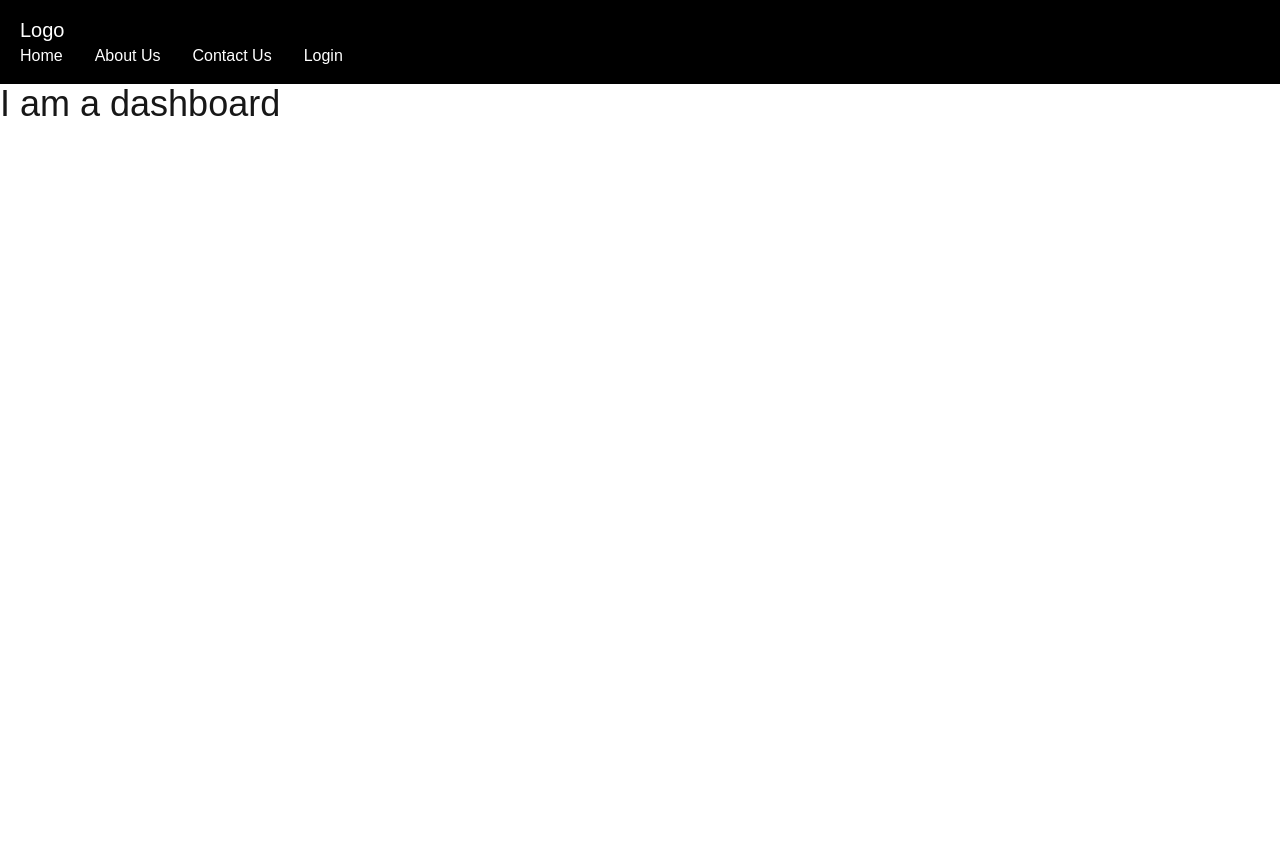
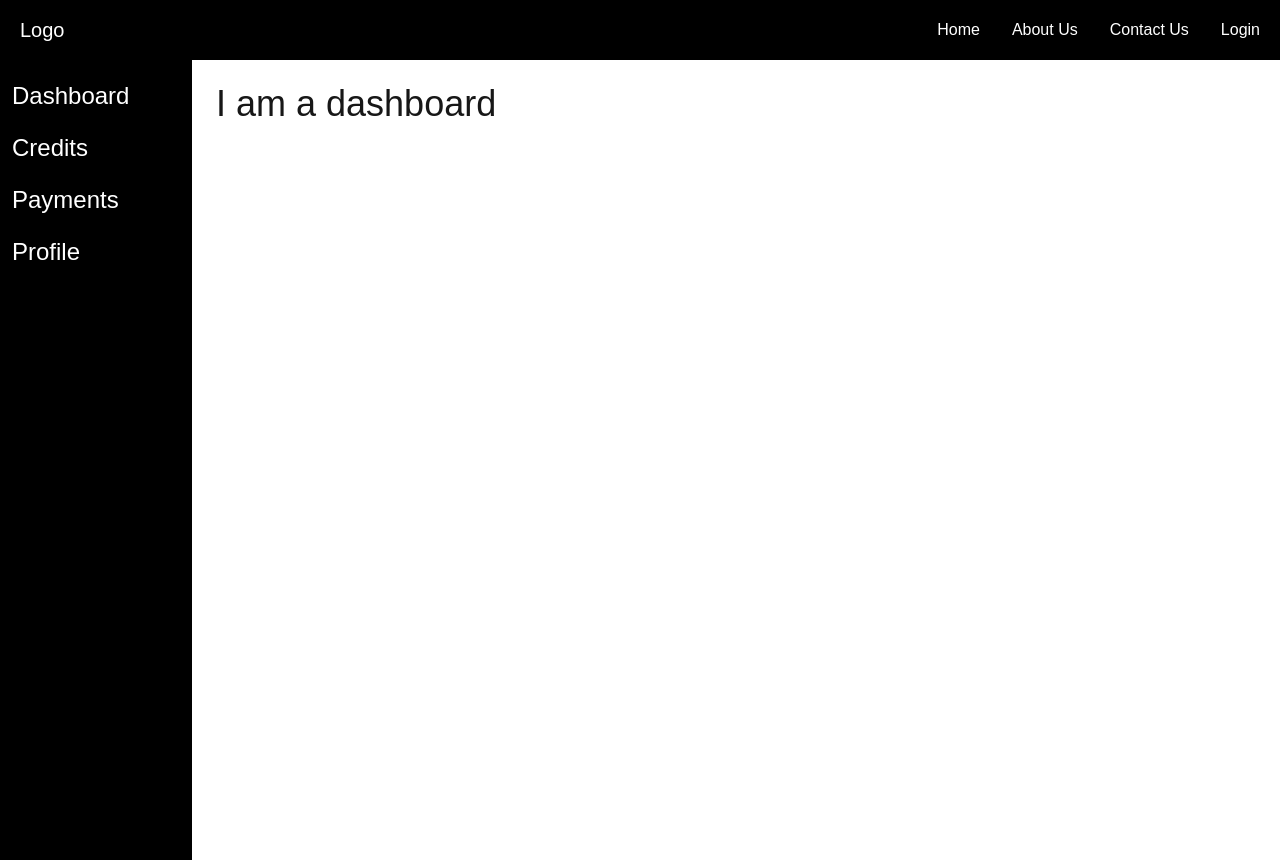
Before and after one commit to rakib00-dev/nextjs-app-router, a Next.js app: page /dashboard in a window 1280 px wide. Before the commit the page ends 800 px from the top, so only its background shows below. Built offline with nearby package versions, Linux system fonts and the light colour scheme.

Commit message:
added the side bar and navbar style

```diff
--- a/src/app/dashboard/layout.tsx
+++ b/src/app/dashboard/layout.tsx
@@ -7,7 +7,7 @@ interface DashboardLayoutProps {
 const layout = (props: DashboardLayoutProps) => {
   return (
     <div>
-      <nav className="bg-black text-white py-4 px-5  justify-between items-center">
+      <nav className="bg-black flex text-white py-4 px-5  justify-between items-center">
         <h3 className="text-xl">Logo</h3>
         <ul className="flex items-center gap-8">
           <li>Home</li>
@@ -16,7 +16,19 @@ const layout = (props: DashboardLayoutProps) => {
           <li>Login</li>
         </ul>
       </nav>
-      <main>{props.children}</main>
+
+      <div className="flex">
+        <div className="h-screen bg-black w-[15vw] text-white text-2xl">
+          <ul className="pt-5 flex flex-col gap-5 px-3">
+            <li>Dashboard</li>
+            <li>Credits</li>
+            <li>Payments</li>
+            <li>Profile</li>
+          </ul>
+        </div>
+
+        <div className="flex-1 p-6">{props.children}</div>
+      </div>
     </div>
   );
 };
--- a/src/app/dashboard/page.tsx
+++ b/src/app/dashboard/page.tsx
@@ -3,7 +3,9 @@ import React from 'react';
 const DashboardPage: React.FC = (props) => {
   return (
     <>
-      <div className="text-4xl">I am a dashboard</div>
+      <div className="text-4xl">
+        <h1>I am a dashboard</h1>
+      </div>
     </>
   );
 };
```
Also changed, not shown: 1 other file (tests, documents, lock files or other folders).
